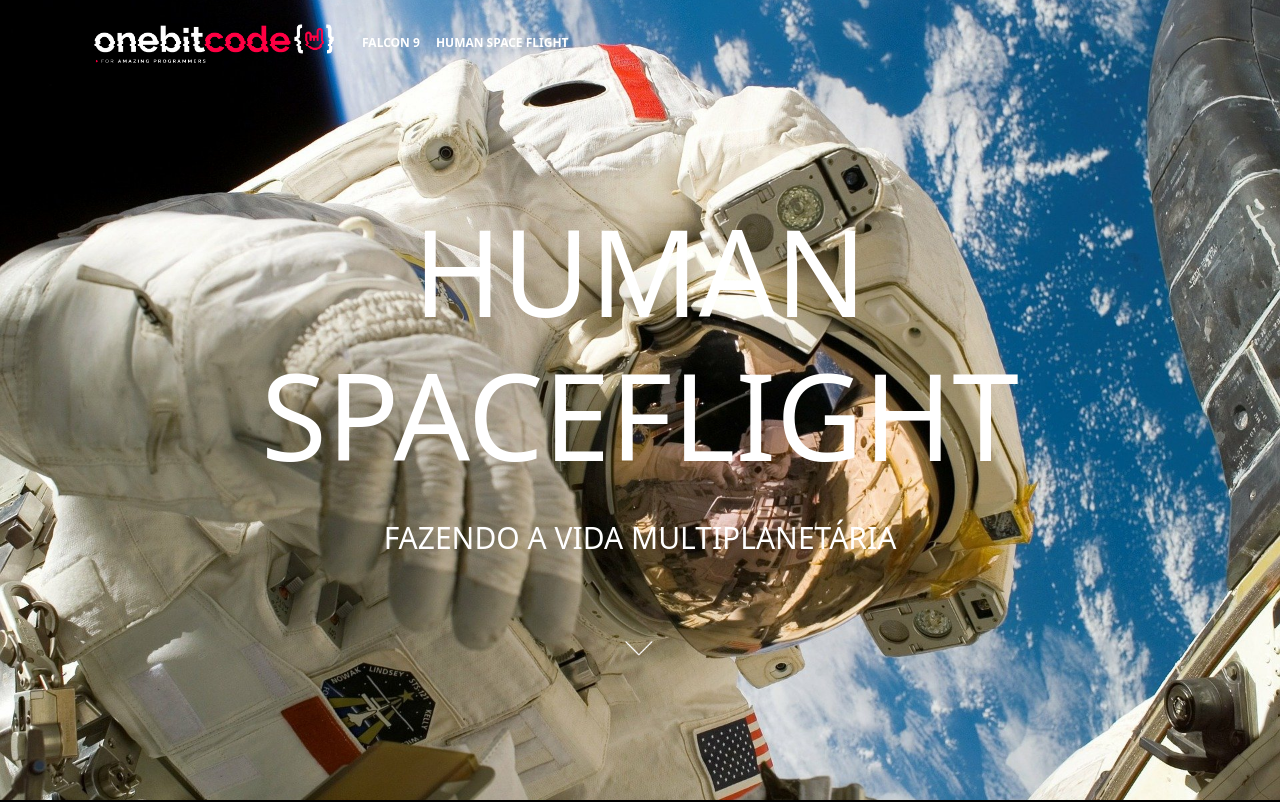
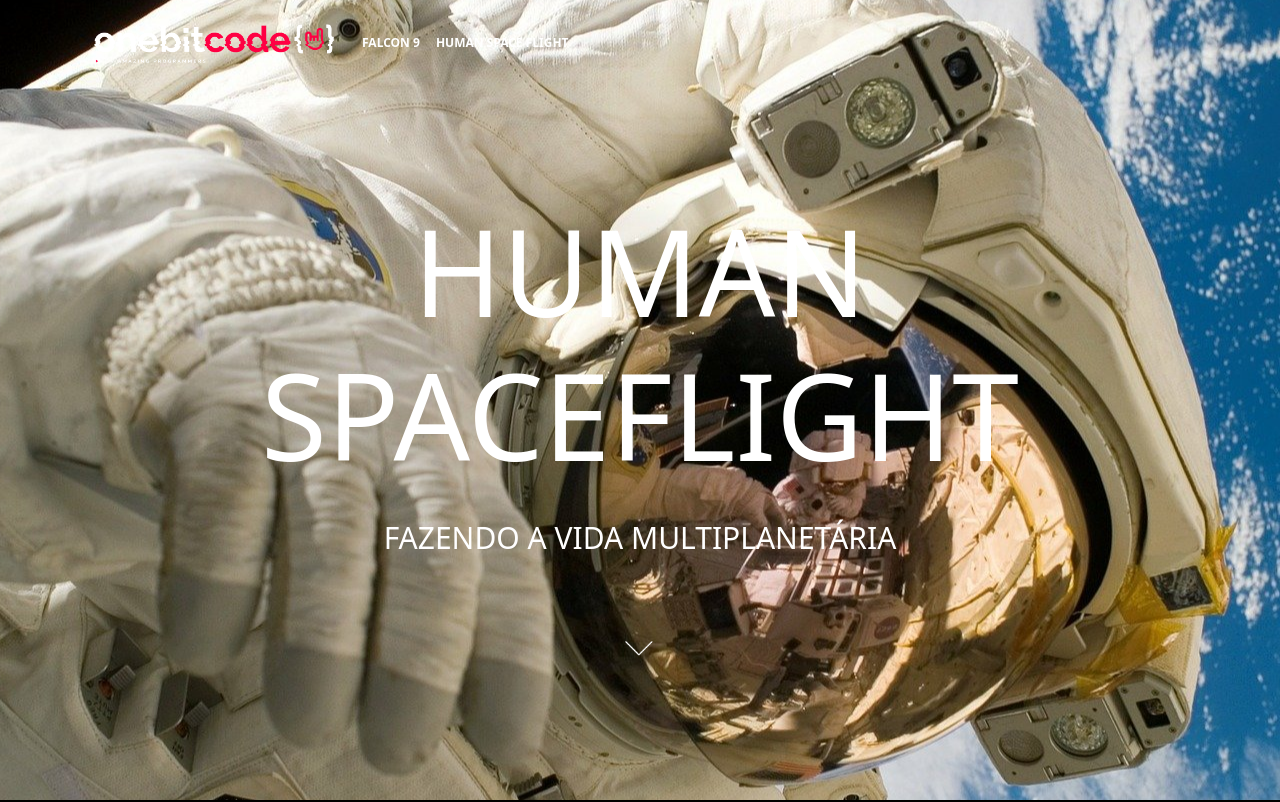
Before and after one commit to diogoMnBr/bootstrap-multipage, a plain HTML site: page humanSpace.html in a window 1280 px wide. Shown: the top 802 px of the page. Drawn offline with nearby package versions, Linux system fonts and the light colour scheme.

Commit message:
Versao 1.1

```diff
--- a/sass/pages/falcon9.scss
+++ b/sass/pages/falcon9.scss
@@ -54,8 +54,6 @@
         font-size: 20px;
     }
 }
-
-
 
 .falcon9Desc {
     font-size: 22px;
--- a/sass/pages/humanSpace.scss
+++ b/sass/pages/humanSpace.scss
@@ -1,6 +1,7 @@
 .container00 {
     &.container08{
-        background-image: url(../../images/humanFlight/01.jpg)
+        background-image: url(../../images/humanFlight/01.jpg);
+        background-size: auto;
     }
 
     &.container10{
```
Also changed, not shown: css/style.css, 1 other file.
